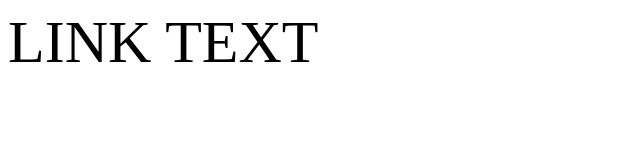
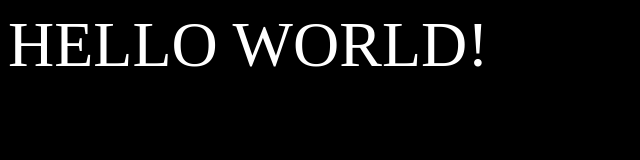
Before and after one commit to Somahc/css-playground, a website built with Vite: page index.html in a window 1280 px wide. Shown: the whole page, without its empty margins (0-640 px from the left). Built offline with nearby package versions, Linux system fonts and the light colour scheme.

Commit message:
なんかスライドしながら出てきたり引っ込んだりを繰り返す

```diff
--- a/index.html
+++ b/index.html
@@ -12,6 +12,21 @@
             <div class="channel g"></div>
             <div class="channel b"></div>
         </div> -->
-        <a href="#" class="text">LINK TEXT</a>
+        <!-- <a href="#" class="text">LINK TEXT</a> -->
+
+        <div class="text">
+            <div class="word">HELLO WORLD!</div>
+        </div>
     </body>
 </html>
+
+<script>
+    // クラスの付け外しのみ
+    const text = document.querySelector('.text')
+
+    text.classList.add('is-active')
+
+    setInterval(() => {
+        text.classList.toggle('is-active')
+    }, 3000)
+</script>
--- a/style.css
+++ b/style.css
@@ -477,6 +477,9 @@
         transform: none;
     }
 }
+body {
+    background-color: #000;
+}
 
 /* aタグ用リセットスタイル */
 a {
@@ -485,18 +488,42 @@ a {
 }
 
 .text {
-    color: transparent;
-    font-size: 60px;
-
-    background: linear-gradient(to right, orange 50%, #000 50%) 100%;
-
-    background-clip: text;
-
-    background-size: 200% 100%;
-
-    transition: background-position 0.3s;
+    overflow: hidden;
+    position: relative;
 }
 
-.text:hover {
-    background-position: 0 100%;
+.text.is-active {
+    --skewX: 0deg;
+    --cover-x: 101%;
+    --x: 0;
 }
+
+.text::before,
+.text::after {
+    content: '';
+    position: absolute;
+    top: 0;
+    left: 0;
+    right: 0;
+    bottom: 0;
+    border-radius: 50vh;
+    transform: translateX(var(--cover-x, -101%));
+    transition: transform 0.6s cubic-bezier(0.39, 0.575, 0.565, 1);
+}
+
+.text::before {
+    background-color: #fff;
+}
+
+.text::after {
+    background-color: #bce9ec;
+    transition-delay: 0.16s;
+}
+
+.word {
+    color: #fff;
+    font-size: 5vw;
+    transform: translateX(var(--x, -110%)) skewX(var(--skewX, 8deg));
+    transition: transform 0.48s cubic-bezier(0.16, 1, 0.3, 1);
+    transition-delay: 0.3s;
+}
```
